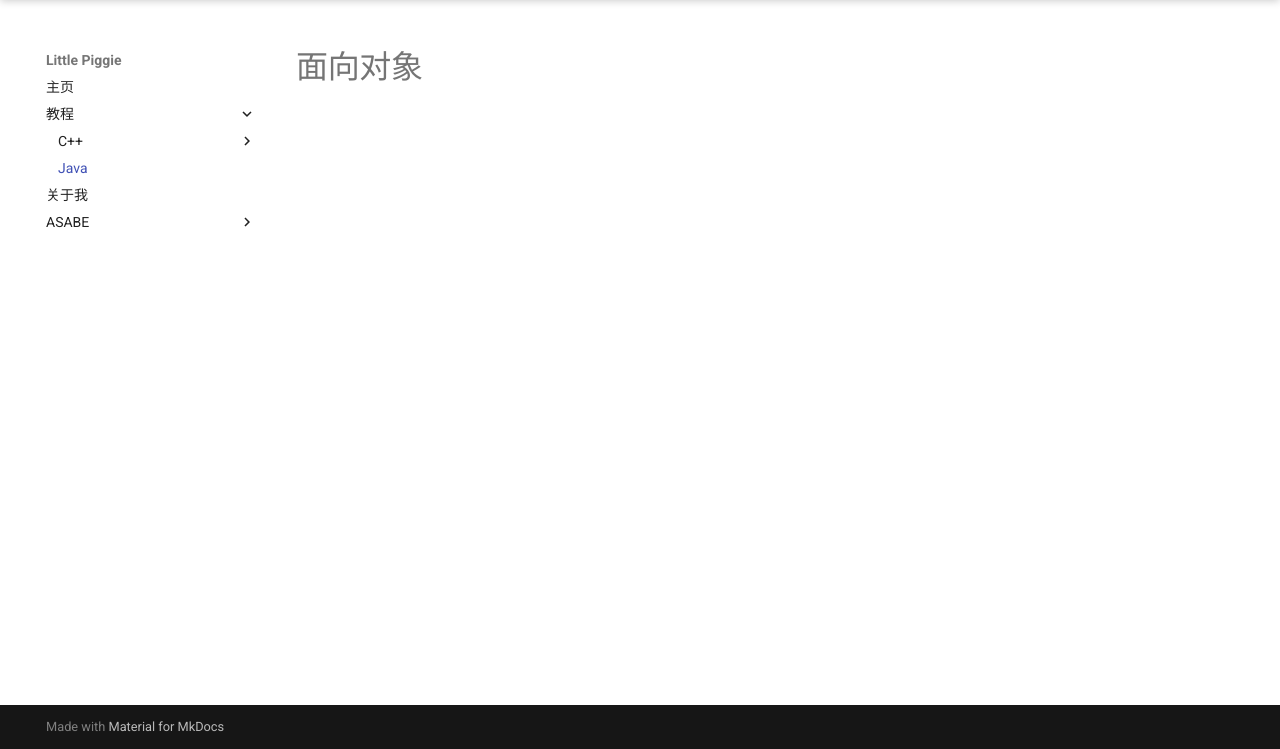
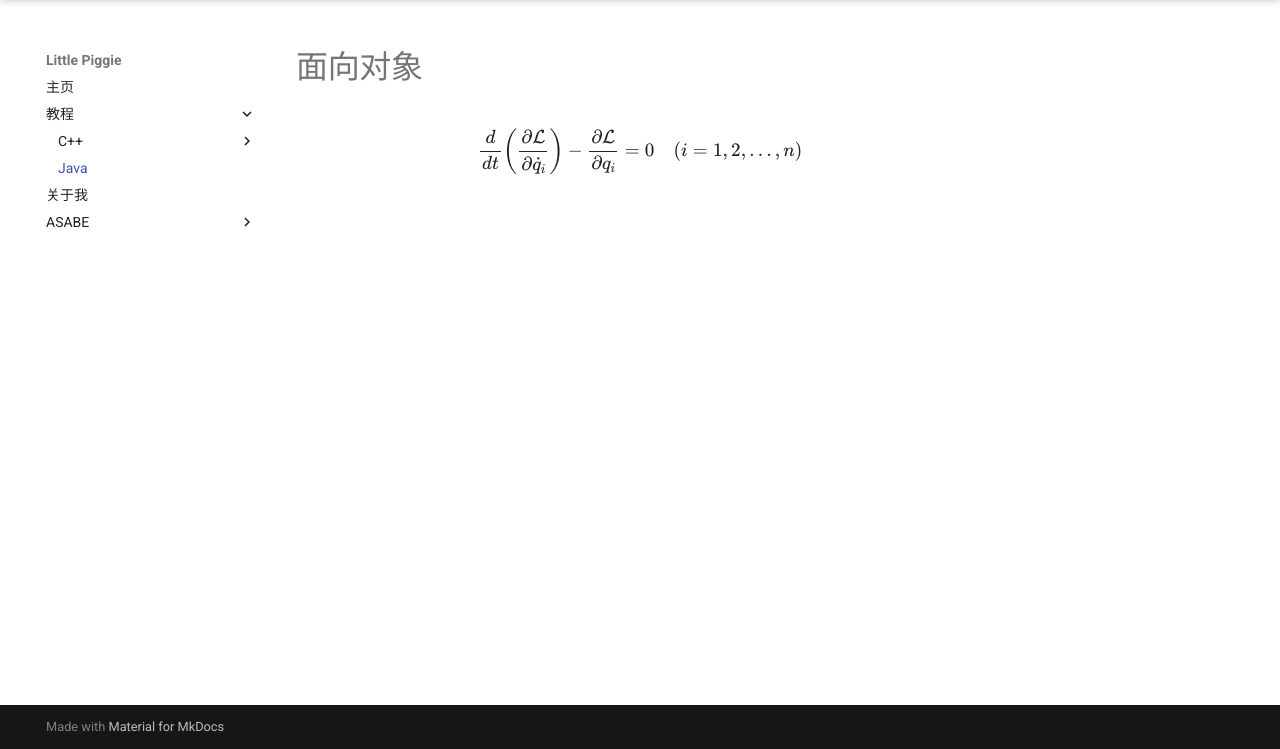
Before and after one commit to Somelectric/Somelectric.github.io, a plain HTML site: page Tutorial/java/index.html in a window 1280 px wide. Shown: the part 51-800 px from the top of the page. Drawn offline with nearby package versions, Linux system fonts and the light colour scheme.

Commit message:
Deployed  with MkDocs version: 1.6.1

```diff
--- a/Tutorial/java/index.html
+++ b/Tutorial/java/index.html
@@ -480,6 +480,9 @@
 
 
 <h1 id="_1">面向对象</h1>
+<p>$$
+\frac{d}{dt} \left( \frac{\partial \mathcal{L}}{\partial \dot{q}_i} \right) - \frac{\partial \mathcal{L}}{\partial q_i} = 0 \quad (i = 1, 2, \dots, n)
+$$</p>
 
 
 
```
Also changed, not shown: search/search_index.json (+1 -1 lines).
